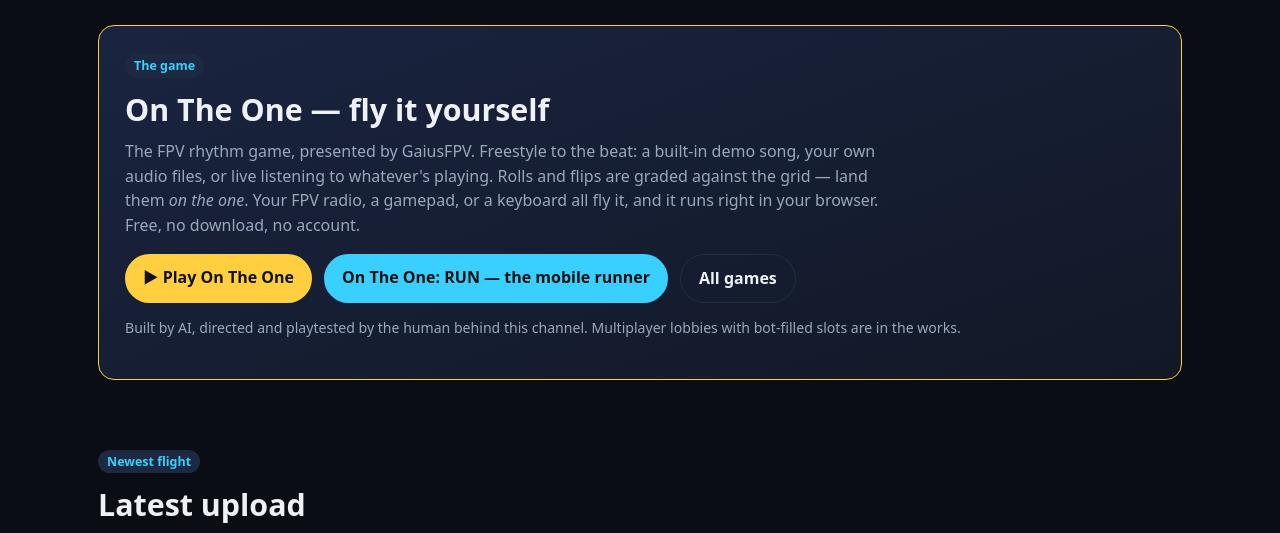
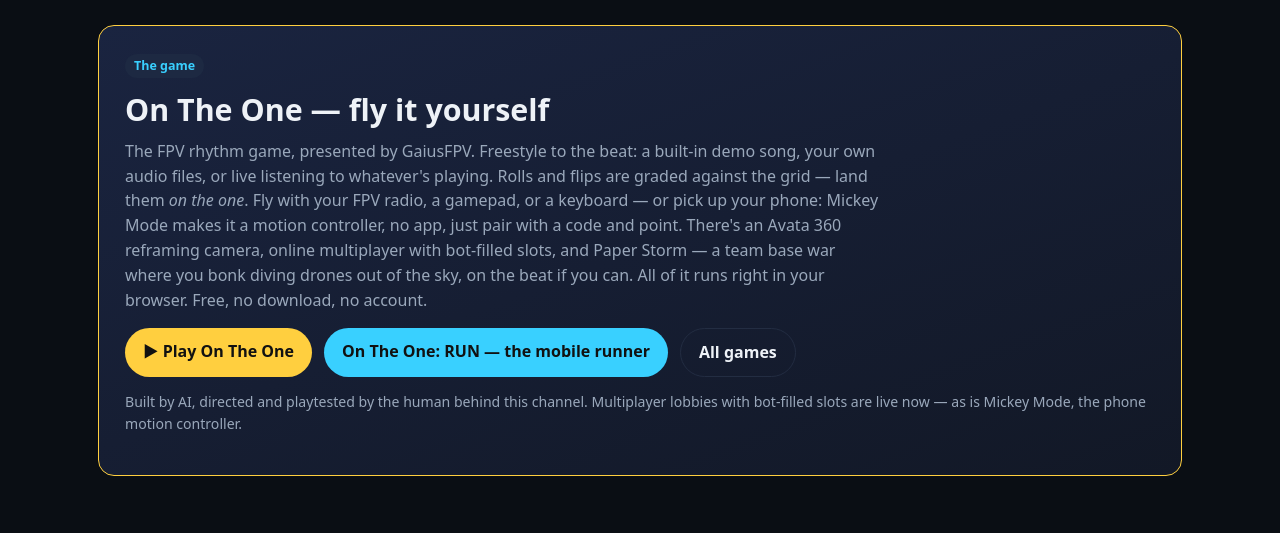
Before and after one commit to HiramMcknoxt/gaiusfpv, a plain HTML site: page index.html in a window 1280 px wide. Shown: the part 840-1373 px from the top of the page. Drawn offline with Linux system fonts and the light colour scheme.

Commit message:
Game panel: multiplayer and Mickey Mode motion control are live, plus 360 camera and Paper Storm

```diff
--- a/index.html
+++ b/index.html
@@ -123,13 +123,13 @@ footer{border-top:1px solid var(--line);padding:28px 0 40px;color:var(--muted);m
     <div class="gamepanel">
       <span class="tag">The game</span>
       <h2>On The One — fly it yourself</h2>
-      <p class="sub" style="margin-bottom:0">The FPV rhythm game, presented by GaiusFPV. Freestyle to the beat: a built-in demo song, your own audio files, or live listening to whatever's playing. Rolls and flips are graded against the grid — land them <em>on the one</em>. Your FPV radio, a gamepad, or a keyboard all fly it, and it runs right in your browser. Free, no download, no account.</p>
+      <p class="sub" style="margin-bottom:0">The FPV rhythm game, presented by GaiusFPV. Freestyle to the beat: a built-in demo song, your own audio files, or live listening to whatever's playing. Rolls and flips are graded against the grid — land them <em>on the one</em>. Fly with your FPV radio, a gamepad, or a keyboard — or pick up your phone: Mickey Mode makes it a motion controller, no app, just pair with a code and point. There's an Avata 360 reframing camera, online multiplayer with bot-filled slots, and Paper Storm — a team base war where you bonk diving drones out of the sky, on the beat if you can. All of it runs right in your browser. Free, no download, no account.</p>
       <div class="cta-row">
         <a class="btn" href="https://play.gaiusfpv.com/v3/" target="_blank" rel="noopener">▶ Play On The One</a>
         <a class="btn blue" href="https://play.gaiusfpv.com/runner/" target="_blank" rel="noopener">On The One: RUN — the mobile runner</a>
         <a class="btn ghost" href="https://play.gaiusfpv.com/" target="_blank" rel="noopener">All games</a>
       </div>
-      <p class="note">Built by AI, directed and playtested by the human behind this channel. Multiplayer lobbies with bot-filled slots are in the works.</p>
+      <p class="note">Built by AI, directed and playtested by the human behind this channel. Multiplayer lobbies with bot-filled slots are live now — as is Mickey Mode, the phone motion controller.</p>
     </div>
   </section>
 
```
